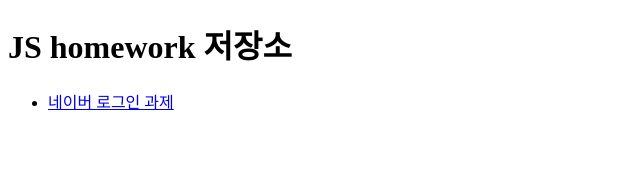
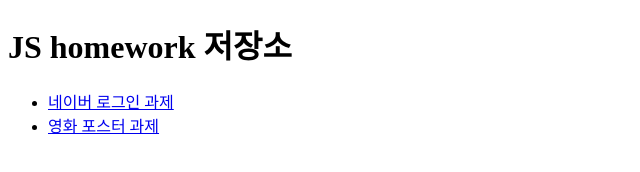
Before and after one commit to llhyeon/js-homework, a website: page index.html in a window 1280 px wide. Shown: the whole page, without its empty margins (0-640 px from the left). Drawn offline with Linux system fonts and the light colour scheme; files whose address does not match are found by name.

Commit message:
[엘리멘탈 포스터 과제] 구현 완료 링크 추가

```diff
--- a/index.html
+++ b/index.html
@@ -10,6 +10,7 @@
     <h1>JS homework 저장소</h1>
     <ul>
       <li><a href="./mission-01/naver_login/index.html">네이버 로그인 과제</a></li>
+      <li><a href="./mission-02/client/index.html">영화 포스터 과제</a></li>
     </ul>
   </body>
 </html>
```
